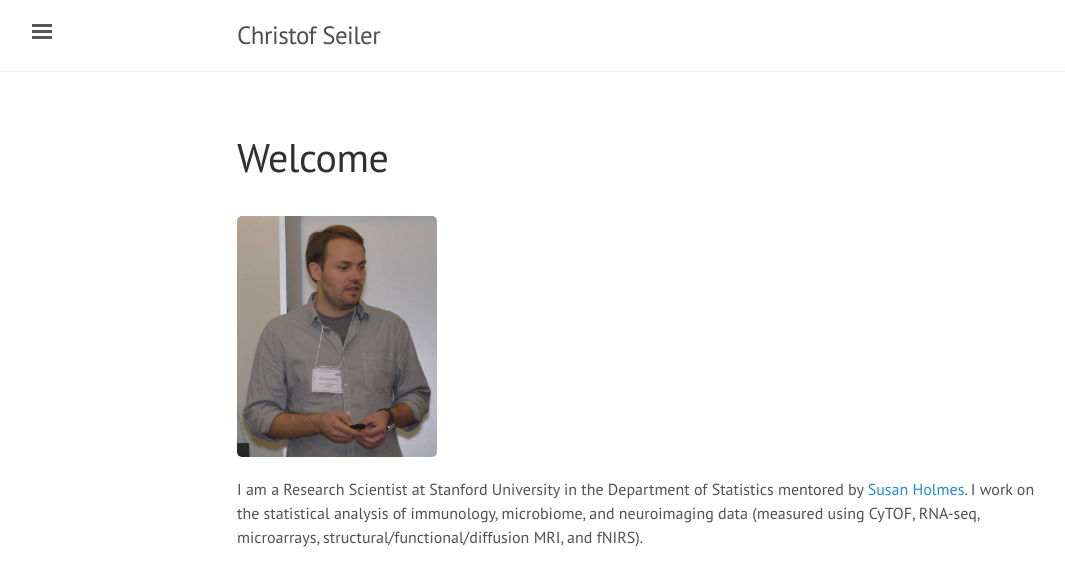
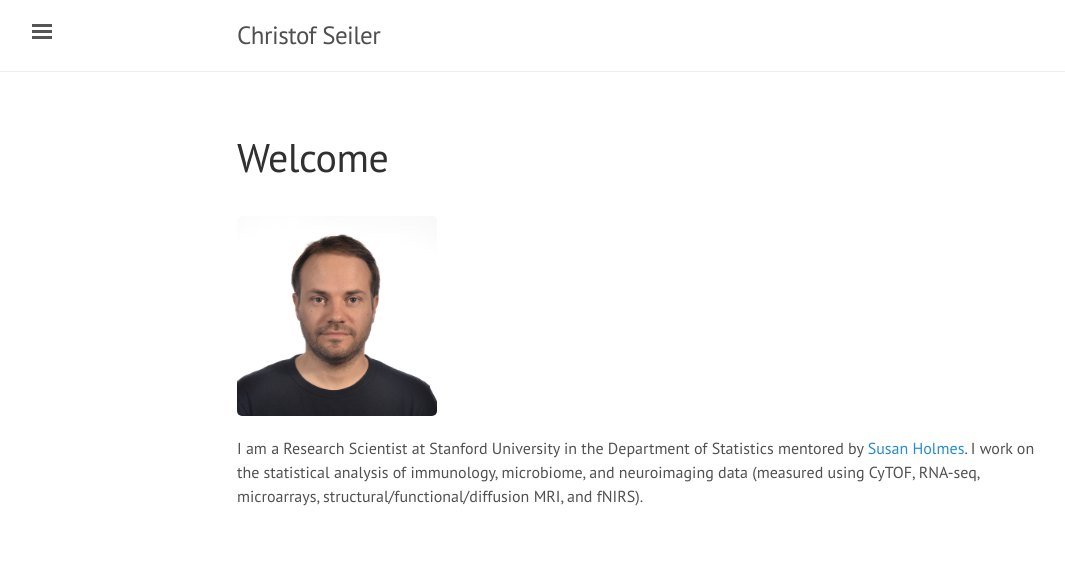
Before and after one commit to ChristofSeiler/ChristofSeiler.github.io, a Jekyll site: the page built from index.html, in a window 1280 px wide. Shown: the top 586 px of the page, without its empty margins (3-1068 px from the left). Built offline with Jekyll 4.4.1, drawn with Linux system fonts in a browser that asks for light colours; the list of posts is cut into pages by our own code.

Commit message:
update picture of me

```diff
--- a/index.html
+++ b/index.html
@@ -33,7 +33,7 @@
 
 <br>
 
-<img src="public/Me.JPG" alt="" border="0" width="200" />
+<img src="public/portrait.jpg" alt="" border="0" width="200" />
 
 <p>I am a Research Scientist at Stanford University in the Department of Statistics mentored by <a href="http://www-stat.stanford.edu/~susan/">Susan Holmes</a>. I work on the statistical analysis of immunology, microbiome, and neuroimaging data (measured using CyTOF, RNA-seq, microarrays, structural/functional/diffusion MRI, and fNIRS).</p>
 
```
Also changed, not shown: public/portrait.jpg (added).
